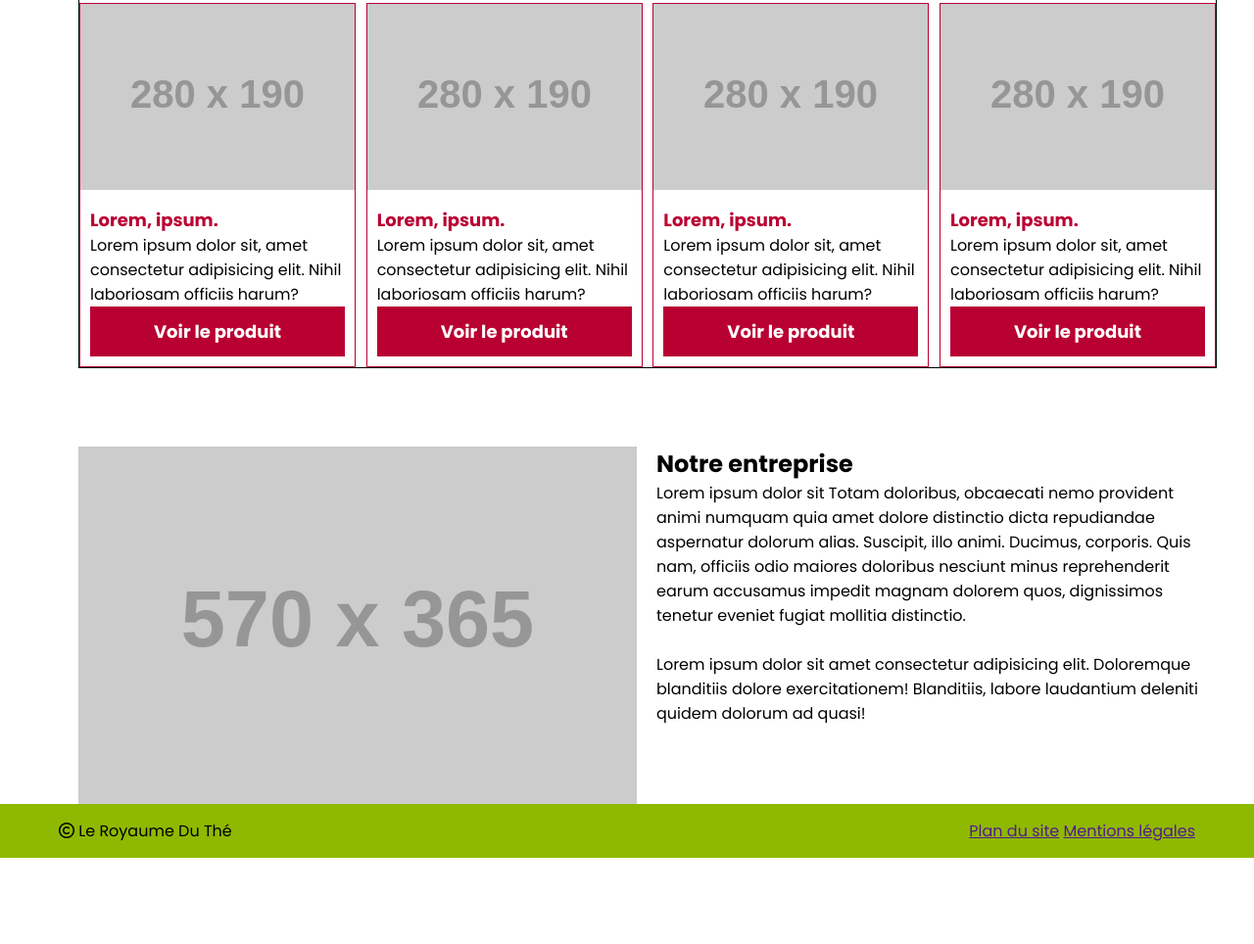
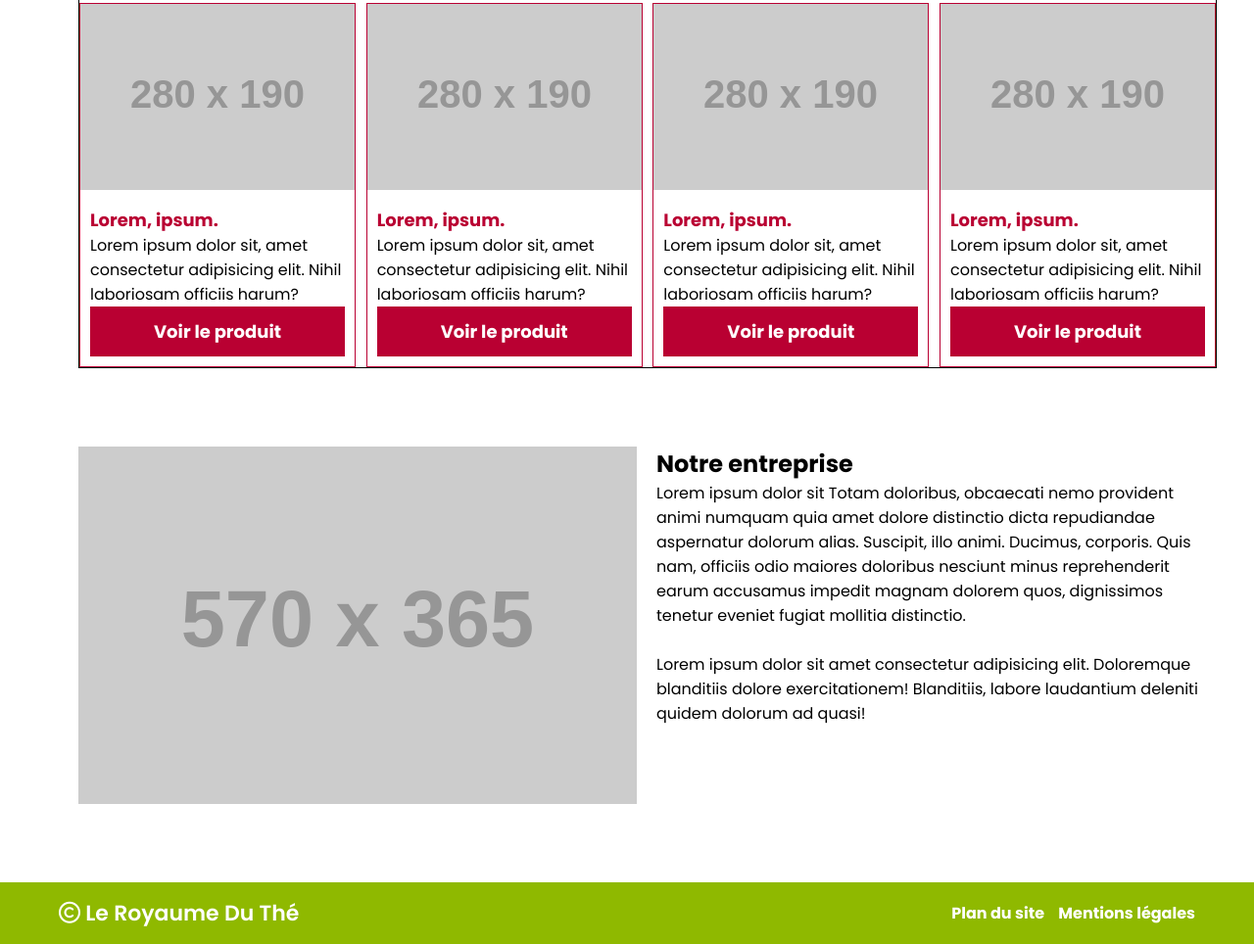
Before and after one commit to ApprendreEtEnseigner/le-royaume-du-the-With-Danny-Louvetoun, a plain HTML site: page index.html in a window 1280 px wide. Shown: the part 670-1634 px from the top of the page at 98% size. Before the commit the page ends 1546 px from the top, so only its background shows below. Drawn offline with Linux system fonts and the light colour scheme; placeholder pictures from the web are drawn by us.

Commit message:
"ADD FOOTER"

```diff
--- a/style.css
+++ b/style.css
@@ -1,3 +1,4 @@
+/* GENERAL */
 *{
     padding: 0px;
     margin: 0px;
@@ -9,9 +10,22 @@ p{
 
 }
 
+h1{
+    font-size: 22px;
+}
+
 h3{
     font-size: 18px;
     color: #b90032;
+}
+
+.container{
+    width: 1160px;
+    display: flex;
+    justify-content: space-between;
+    align-items: center;
+    padding: 15px 0px;
+    margin: 0 auto;
 }
 
 .btn-red{
@@ -28,10 +42,7 @@ section{
     margin: 80px auto 0 80px;
 }
 
-header h1{
-    font-size: 22px;
-}
-
+/* HEADER */
 header{
     background-color: #8fb900;
     color: #fff;
@@ -51,15 +62,8 @@ header a:hover{
     background-color: #fff;
 }
 
-.container{
-    width: 1160px;
-    display: flex;
-    justify-content: space-between;
-    align-items: center;
-    padding: 15px 0px;
-    margin: 0 auto;
-}
 
+/* SECTION MAIN IMAGE */
 .main-image{
     position: relative;
 
@@ -83,6 +87,7 @@ header a:hover{
     margin: 0 17px;
 }
 
+/* ITEMS */
 .items{
     border: 1px solid black;
 }
@@ -117,4 +122,18 @@ header a:hover{
 /* FOOTER */
 footer{
     background-color: #8fb900;
+    color: #fff;
+    margin-top: 80px;
 }
+
+footer a {
+    color: #fff;
+    text-decoration: none;
+    font-weight: bold;
+    margin-left: 10px;
+}
+
+footer p{
+    font-size: 22px;
+    font-weight: 600;
+}
```
